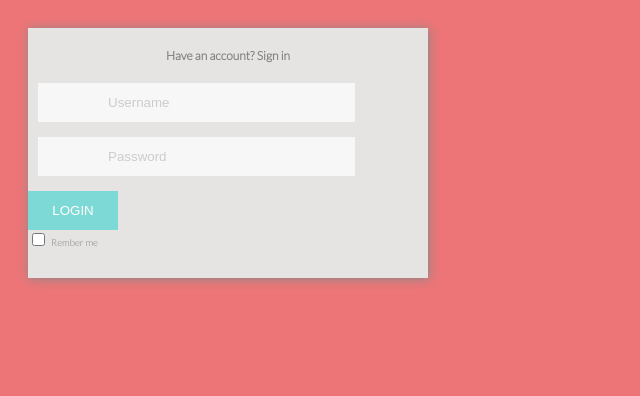
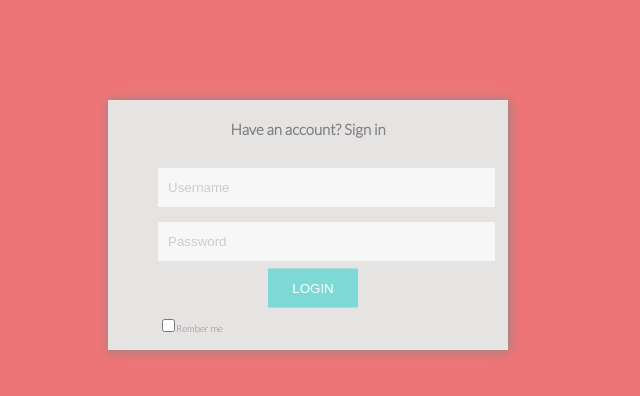
Before and after one commit to oudsemam/unit0, a plain HTML site: page Exercise 1/index.html in a window 1280 px wide. Shown: the whole page, without its empty margins (0-640 px from the left). Drawn offline with Linux system fonts and the light colour scheme.

Commit message:
Final with comments/notes

```diff
--- a/Exercise 1/styles.css
+++ b/Exercise 1/styles.css
@@ -1,50 +1,56 @@
+/*background color*/
 body {
     font-family: "Lato", sans-serif;
     background-color: #ed7577;
 }
 
+/*created grey box around login info*/
 .optionOne {
     background-color: #e6e3e3;
     color: gray;
     height: 250px;
     width: 400px;
-    position: absolute;
+    position: relative;
     box-shadow: 1px 1px 10px #888888;
-    margin: 20px;
+    margin: 100px;
 }
 
 h1 {
-    font-size: 12px;
+    font-size: 15px;
     text-align: center;
-    margin: 20px;
+    padding: 20px;
 }
 
 input {
-    padding: 12px 70px;
+    padding: 12px 150px 12px 10px;
     box-sizing: border-box;
     background-color: #f7f7f7;
     border: none;
 }
 
+/*allows for changing the input placeholder text color*/
 input::placeholder {
     color: #cccccc;
 }
+
+/*changing the size and position*/
 .userName {
+    position: relative;
     width: 300px;
-    margin-left: 10px;
     margin-bottom: 15px;
     display: block;
-    justify-content: center;
+    left: 50px;
 }
 
 .passWord {
+    position: relative;
     width: 300px;
-    margin-left: 10px;
     margin-bottom: 15px;
     display: block;
-    justify-content: center;
+    left: 50px;
 }
 
+/*changing button aspects first size and color .login is for position*/
 button {
     background-color: #7dd9d5;
     position: relative;
@@ -56,16 +62,23 @@ button {
 }
 
 .login {
-    position: static;
+    position: absolute;
+    top: 75%;
+    left: 40%;
+    -ms-transform: translateY(-50%);
+    transform: translateY(-50%);
 }
 
+/*changing wording next to check box .check is changing position*/
 span {
     display: inline;
     font-size: 60%;
-    margin-left: 0;
+    margin-left: -5px;
 }
 
-/* The salmon background for option 2 is #ed7577 and the button is #7dd9d5 */
-
-/* The light blue background is #e3f1f7
-The blue button is #3498db */
+.check {
+    position: absolute;
+    display: inline-block;
+    padding-top: 10%;
+    padding-left: 50px;
+}
```
